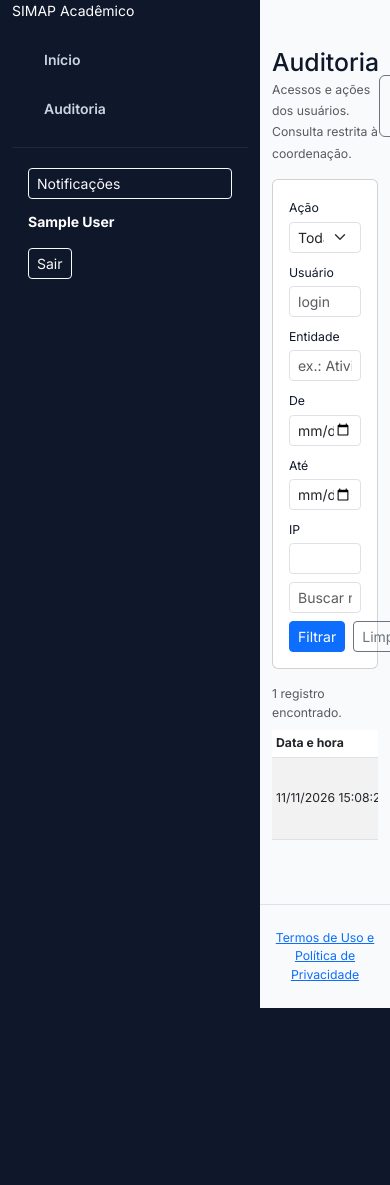
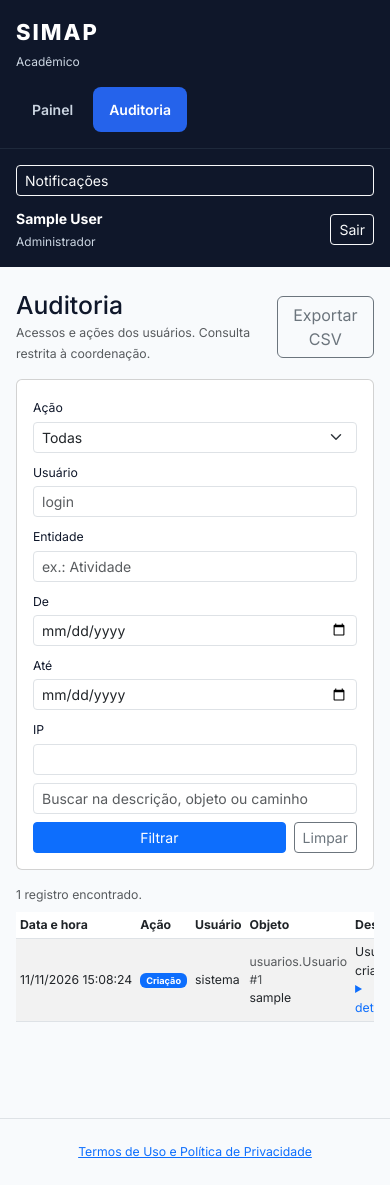
Before and after one commit to KroquevichySena/SIMAP, a Django app: page /auditoria/ in a window 390 px wide; the page is wider, and only the part inside the window is pictured. Before the commit the page ends 1008 px from the top of that part, so only its background shows below. Run offline with Django 5.2, Linux system fonts and the light colour scheme; the visitor is signed in with stand-in values (Sample User, id 1); data comes from the database, SQL or seed files in the repository; data that the repository does not hold is empty.

Commit message:
style: finaliza menu lateral responsivo e destaque da navegacao

```diff
--- a/static/css/simap.css
+++ b/static/css/simap.css
@@ -26,15 +26,66 @@ body.simap-app {
 }
 
 .simap-conteudo {
+    display: flex;
+    flex-direction: column;
     flex: 1;
     min-width: 0;
+}
+
+.simap-principal {
+    flex: 1;
+    width: 100%;
+    max-width: 1500px;
+    margin-inline: auto;
+    padding: 32px clamp(16px, 3vw, 40px);
 }
 
 .simap-sidebar {
     width: 260px;
     flex-shrink: 0;
+    align-self: flex-start;
+    position: sticky;
+    top: 0;
+    max-height: 100vh;
+    overflow-y: auto;
     background-color: var(--sidebar);
     color: white;
+}
+
+.simap-sidebar-interno {
+    display: flex;
+    flex-direction: column;
+    min-height: 100vh;
+}
+
+.simap-marca {
+    display: flex;
+    flex-direction: column;
+    gap: 4px;
+    padding: 32px 32px 24px;
+    color: white;
+    text-decoration: none;
+}
+
+.simap-marca:hover {
+    color: white;
+}
+
+.simap-marca strong {
+    font-size: 26px;
+    font-weight: 800;
+    letter-spacing: 2px;
+}
+
+.simap-marca span {
+    font-size: 12px;
+    color: #cbd5e1;
+}
+
+.simap-menu {
+    display: flex;
+    flex-direction: column;
+    flex: 1;
 }
 
 .simap-menu-links {
@@ -61,11 +112,23 @@ body.simap-app {
     color: white;
 }
 
+.simap-menu-links .nav-link.active {
+    background-color: var(--primary);
+    color: white;
+}
+
+.simap-sidebar a:focus-visible,
+.simap-sidebar button:focus-visible {
+    outline: 2px solid #93c5fd;
+    outline-offset: 3px;
+}
+
 .simap-usuario {
     display: flex;
     flex-direction: column;
     align-items: stretch;
     gap: 12px;
+    margin-top: auto;
     padding: 20px 16px;
     border-top: 1px solid var(--sidebar-hover);
 }
@@ -92,7 +155,81 @@ body.simap-app {
 
 .simap-notificacoes-lista {
     --bs-dropdown-min-width: 0;
-    width: min(320px, calc(100vw - 32px));
+    position: static !important;
+    transform: none !important;
+    width: 100%;
     max-height: 360px;
     overflow-y: auto;
+    margin-top: 8px !important;
+    border-color: var(--border);
 }
+
+.simap-sair {
+    width: 100%;
+}
+
+.simap-pular-conteudo {
+    position: fixed;
+    top: 12px;
+    left: 12px;
+    z-index: 1100;
+    padding: 12px 16px;
+    transform: translateY(-200%);
+    border-radius: 8px;
+    background: var(--card);
+    color: var(--primary);
+}
+
+.simap-pular-conteudo:focus {
+    transform: translateY(0);
+}
+
+@media (max-width: 959.98px) {
+    .simap-layout {
+        flex-direction: column;
+    }
+
+    .simap-sidebar {
+        position: static;
+        width: 100%;
+        max-height: none;
+        overflow: visible;
+    }
+
+    .simap-sidebar-interno {
+        min-height: 0;
+    }
+
+    .simap-marca {
+        padding: 16px;
+    }
+
+    .simap-marca strong {
+        font-size: 22px;
+    }
+
+    .simap-menu-links {
+        flex-direction: row;
+        overflow-x: auto;
+        padding-top: 0;
+    }
+
+    .simap-menu-links .nav-link {
+        white-space: nowrap;
+    }
+
+    .simap-usuario {
+        display: grid;
+        grid-template-columns: minmax(0, 1fr) auto;
+        align-items: center;
+        padding: 16px;
+    }
+
+    .simap-usuario > .dropdown {
+        grid-column: 1 / -1;
+    }
+
+    .simap-principal {
+        padding-top: 24px;
+    }
+}
--- a/templates/base.html
+++ b/templates/base.html
@@ -11,11 +11,12 @@
     {% block extra_head %}{% endblock %}
 </head>
 <body class="simap-app">
+    <a class="simap-pular-conteudo" href="#conteudo-principal">Ir para o conteúdo</a>
     <div class="simap-layout">
         {% include 'partials/_navbar.html' %}
 
         <div class="simap-conteudo">
-            <main class="container mt-5">
+            <main id="conteudo-principal" class="simap-principal" tabindex="-1">
                 {% if messages %}
                     {% for message in messages %}
                         <div class="alert alert-{{ message.tags }}">{{ message }}</div>
--- a/templates/partials/_navbar.html
+++ b/templates/partials/_navbar.html
@@ -1,46 +1,53 @@
 <nav class="simap-sidebar" aria-label="Navegação principal">
-  <div class="container-fluid">
-    <a class="navbar-brand" href="{% url 'core:dashboard' %}">SIMAP Acadêmico</a>
+  {% with rota=request.resolver_match.url_name namespace=request.resolver_match.namespace %}
+  <div class="simap-sidebar-interno">
+    <a class="simap-marca" href="{% url 'core:dashboard' %}" aria-label="SIMAP — página inicial">
+      <strong>SIMAP</strong>
+      <span>Acadêmico</span>
+    </a>
 
     <div class="simap-menu">
       <ul class="simap-menu-links">
         {% if user.is_authenticated %}
           <li class="nav-item">
-            <a class="nav-link" href="{% url 'core:dashboard' %}">Início</a>
+            <a class="nav-link{% if namespace == 'painel' or rota == 'dashboard' %} active{% endif %}" href="{% url 'core:dashboard' %}"{% if namespace == 'painel' or rota == 'dashboard' %} aria-current="page"{% endif %}>Painel</a>
           </li>
         {% endif %}
 
         {% if user.perfil == 'DOCENTE' %}
           <li class="nav-item">
-            <a class="nav-link" href="{% url 'lista_turmas' %}">Turmas</a>
+            <a class="nav-link{% if rota == 'lista_turmas' or rota == 'criar_turma' or rota == 'criar_matricula' or rota == 'matriculas_turma' %} active{% endif %}" href="{% url 'lista_turmas' %}"{% if rota == 'lista_turmas' or rota == 'criar_turma' or rota == 'criar_matricula' or rota == 'matriculas_turma' %} aria-current="page"{% endif %}>Turmas</a>
           </li>
           <li class="nav-item">
-            <a class="nav-link" href="{% url 'core:trilha_list' %}">Trilhas</a>
+            <a class="nav-link{% if namespace == 'core' and rota|slice:':7' == 'trilha_' %} active{% endif %}" href="{% url 'core:trilha_list' %}"{% if namespace == 'core' and rota|slice:':7' == 'trilha_' %} aria-current="page"{% endif %}>Trilhas</a>
           </li>
           <li class="nav-item">
-            <a class="nav-link" href="{% url 'core:atividade_list' %}">Atividades</a>
+            <a class="nav-link{% if namespace == 'core' and rota|slice:':10' == 'atividade_' or namespace == 'entregas' %} active{% endif %}" href="{% url 'core:atividade_list' %}"{% if namespace == 'core' and rota|slice:':10' == 'atividade_' or namespace == 'entregas' %} aria-current="page"{% endif %}>Atividades</a>
           </li>
           <li class="nav-item">
-            <a class="nav-link" href="{% url 'chamada:abrir_chamada' %}">Chamada</a>
+            <a class="nav-link{% if namespace == 'chamada' %} active{% endif %}" href="{% url 'chamada:abrir_chamada' %}"{% if namespace == 'chamada' %} aria-current="page"{% endif %}>Chamadas</a>
           </li>
         {% elif user.perfil == 'DISCENTE' %}
           <li class="nav-item">
-            <a class="nav-link" href="{% url 'core:minhas_trilhas' %}">Minhas trilhas</a>
+            <a class="nav-link{% if rota == 'lista_turmas' %} active{% endif %}" href="{% url 'lista_turmas' %}"{% if rota == 'lista_turmas' %} aria-current="page"{% endif %}>Minhas turmas</a>
           </li>
           <li class="nav-item">
-            <a class="nav-link" href="{% url 'chamada:confirmar_presenca' %}">Chamada</a>
+            <a class="nav-link{% if rota == 'minhas_trilhas' or namespace == 'entregas' %} active{% endif %}" href="{% url 'core:minhas_trilhas' %}"{% if rota == 'minhas_trilhas' or namespace == 'entregas' %} aria-current="page"{% endif %}>Minhas trilhas</a>
+          </li>
+          <li class="nav-item">
+            <a class="nav-link{% if namespace == 'chamada' %} active{% endif %}" href="{% url 'chamada:confirmar_presenca' %}"{% if namespace == 'chamada' %} aria-current="page"{% endif %}>Confirmar presença</a>
           </li>
         {% endif %}
 
         {% if user.perfil == 'DOCENTE' or user.perfil == 'DISCENTE' %}
           <li class="nav-item">
-            <a class="nav-link" href="{% url 'comunicacao:inicio' %}">Comunicação</a>
+            <a class="nav-link{% if namespace == 'comunicacao' %} active{% endif %}" href="{% url 'comunicacao:inicio' %}"{% if namespace == 'comunicacao' %} aria-current="page"{% endif %}>Comunicação</a>
           </li>
         {% endif %}
 
         {% if user.is_superuser %}
           <li class="nav-item">
-            <a class="nav-link" href="{% url 'auditoria:registro_list' %}">Auditoria</a>
+            <a class="nav-link{% if namespace == 'auditoria' %} active{% endif %}" href="{% url 'auditoria:registro_list' %}"{% if namespace == 'auditoria' %} aria-current="page"{% endif %}>Auditoria</a>
           </li>
         {% endif %}
       </ul>
@@ -92,12 +99,12 @@
 
           <div class="simap-usuario-info">
             <strong>{{ user.get_full_name|default:user.username }}</strong>
-            <span>{{ user.get_perfil_display }}</span>
+            <span>{% if user.perfil %}{{ user.get_perfil_display }}{% elif user.is_superuser %}Administrador{% else %}Usuário{% endif %}</span>
           </div>
 
           <form method="post" action="{% url 'logout' %}" class="m-0">
             {% csrf_token %}
-            <button type="submit" class="btn btn-sm btn-outline-light">Sair</button>
+            <button type="submit" class="btn btn-sm btn-outline-light simap-sair">Sair</button>
           </form>
         {% else %}
           <a href="{% url 'login' %}" class="btn btn-sm btn-outline-light">Entrar</a>
@@ -105,4 +112,5 @@
       </div>
     </div>
   </div>
+  {% endwith %}
 </nav>
```
